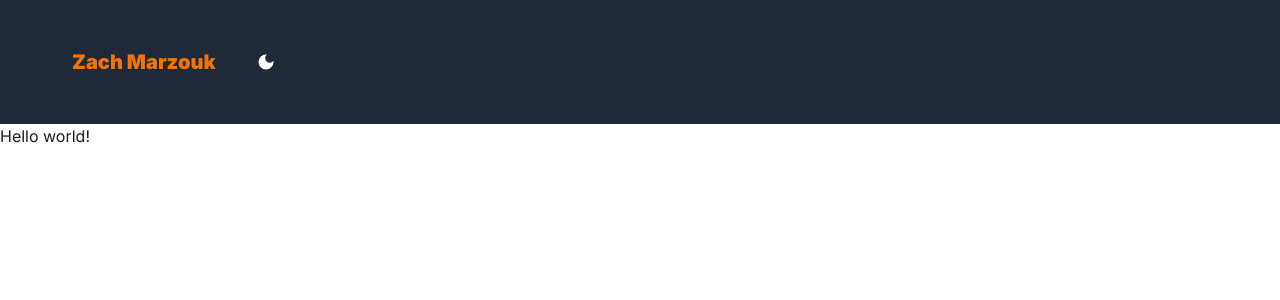
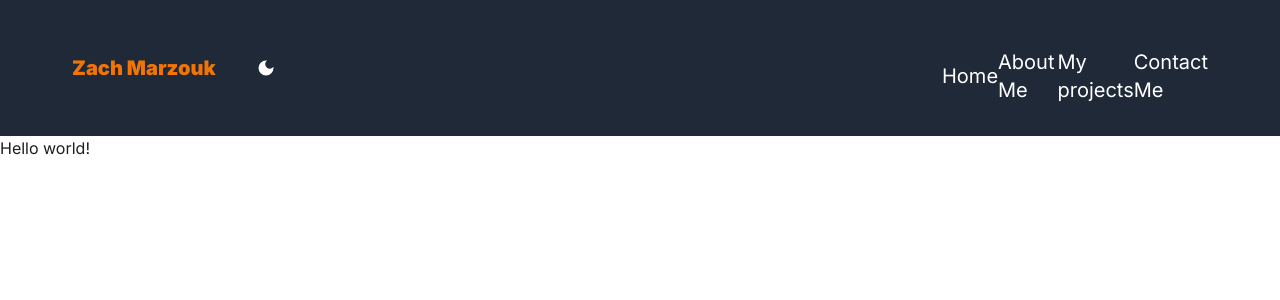
Before and after one commit to zamarz/ideal-octo-eureka, a Next.js app: page / in a window 1280 px wide. Shown: the top 300 px of the page. Built offline with nearby package versions, Linux system fonts and the light colour scheme.

Commit message:
Add page links to header

```diff
--- a/src/components/Header.tsx
+++ b/src/components/Header.tsx
@@ -39,6 +39,20 @@ const Header = () => {
           </li>
         </ul>
       </div>
+      <ul className="flex items-center justify-between w-full md:w-1/3 mt-4 mx-12">
+        <li className="hover:-translate-y-2 duration-500 transition-all">
+          <Link href="/">Home</Link>
+        </li>
+        <li className="hover:-translate-y-2 duration-500 transition-all">
+          <Link href="/about">About Me</Link>
+        </li>
+        <li className="hover:-translate-y-2 duration-500 transition-all">
+          <Link href="/lawyers">My projects</Link>
+        </li>
+        <li className="hover:-translate-y-2 duration-500 transition-all">
+          <Link href="/contact">Contact Me</Link>
+        </li>
+      </ul>
     </header>
   );
 };
```
